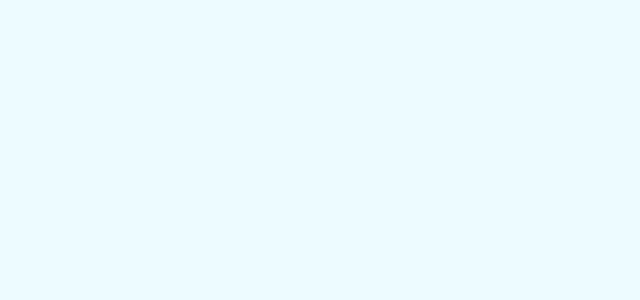
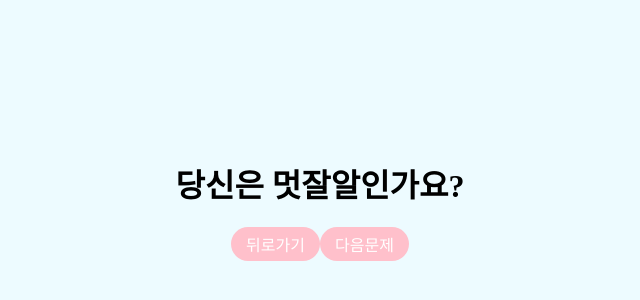
Before and after one commit to LikeLion-at-CAU-12th/Sunbin-Jung, a React (Create React App) app in the folder week12/: page /quiz in a window 1280 px wide. Before the commit this address had no page. Shown: the part 180-480 px from the top of the page, without its empty margins (320-960 px from the left). Built offline with nearby package versions, Linux system fonts and the light colour scheme.

Commit message:
quiz.jsx 생성함..

```diff
--- a/week12/src/App.js
+++ b/week12/src/App.js
@@ -3,6 +3,7 @@ import styled from "styled-components";
 import Home from "./pages/Home";
 import BookList from "./pages/BookList";
 import BookDetail from "./pages/BookDetail";
+import Quiz from "./pages/Quiz";
 
 //enter눌러야 import됨
 
@@ -14,6 +15,7 @@ function App() {
         <Route path="/books" element={<BookList />}>
           <Route path=":id" element={<BookDetail/>} /> // books/:id 아니어도 됨
         </Route>
+        <Route path="/quiz" element={<Quiz/>}></Route>
       </Routes>
     </AppDom>
   );
@@ -25,7 +27,7 @@ export default App;
 const AppDom = styled.div`
     font-family: 'Ownglyph_meetme-Rg';
     src: url('https://fastly.jsdelivr.net/gh/projectnoonnu/noonfonts_2402_1@1.0/Ownglyph_meetme-Rg.woff2') format('woff2');
-    font-weight: normal;
+    font-weight: lighter;
     font-style: normal;
     /* font-family: 'GrandifloraOne-Regular';
     src: url('https://fastly.jsdelivr.net/gh/projectnoonnu/noonfonts_JAMO@1.0/GrandifloraOne-Regular.woff2') format('woff2');
--- a/week12/src/pages/BookList.jsx
+++ b/week12/src/pages/BookList.jsx
@@ -55,12 +55,6 @@ const MenuDom = styled.div`
 `;
 
 const Title = styled.div`
-    @font-face {
-        font-family: 'HSSanTokki20-Regular';
-        src: url('https://fastly.jsdelivr.net/gh/projectnoonnu/2405@1.0/HSSanTokki20-Regular.woff2') format('woff2');
-        font-weight: normal;
-        font-style: normal;
-    }
   font-size: 40px;
   color: #535353;
   font-weight: 700;
--- /dev/null
+++ b/week12/src/pages/Quiz.jsx
@@ -0,0 +1,63 @@
+import React from 'react'
+import { Link, Outlet, useNavigate } from 'react-router-dom';
+import styled from 'styled-components';
+
+const Quiz = () => {
+    const navigate = useNavigate();
+
+    const goToHome = () => {
+        navigate("/");
+    }
+  return (
+    <QuizDom>
+        <h1>당신은 멋잘알인가요?</h1>
+        <ButtonDom>
+        <Button onClick={goToHome}>뒤로가기</Button>
+        <Button>다음문제</Button>
+        </ButtonDom>
+    </QuizDom>
+  )
+}
+
+export default Quiz
+
+const QuizDom = styled.div`
+  display: flex;
+  flex-direction: column;
+  justify-content: center;
+  align-items: center;
+  width: 90%;
+  height: 80vh;
+  margin: 20px;
+  border-radius: 20px;
+`;
+
+const ButtonDom = styled.div`
+    display: flex;
+    flex-direction: row;
+`
+const Button = styled.button`
+    font-family: 'Ownglyph_meetme-Rg';
+    src: url('https://fastly.jsdelivr.net/gh/projectnoonnu/noonfonts_2402_1@1.0/Ownglyph_meetme-Rg.woff2') format('woff2');
+    font-weight: lighter;
+    font-style: normal;
+  background-color: pink;
+  color: #ffffff;
+  border: none;
+  border-radius: 25px;
+  padding: 5px 15px;
+  font-size: 16px;
+  cursor: pointer;
+  display: flex;
+  align-items: center;
+  justify-content: center;
+  transition: background-color 0.3s ease;
+
+  &:hover {
+    background-color: #e98ab5;
+  }
+
+  &:active {
+    background-color: pink;
+  }
+`;
```
